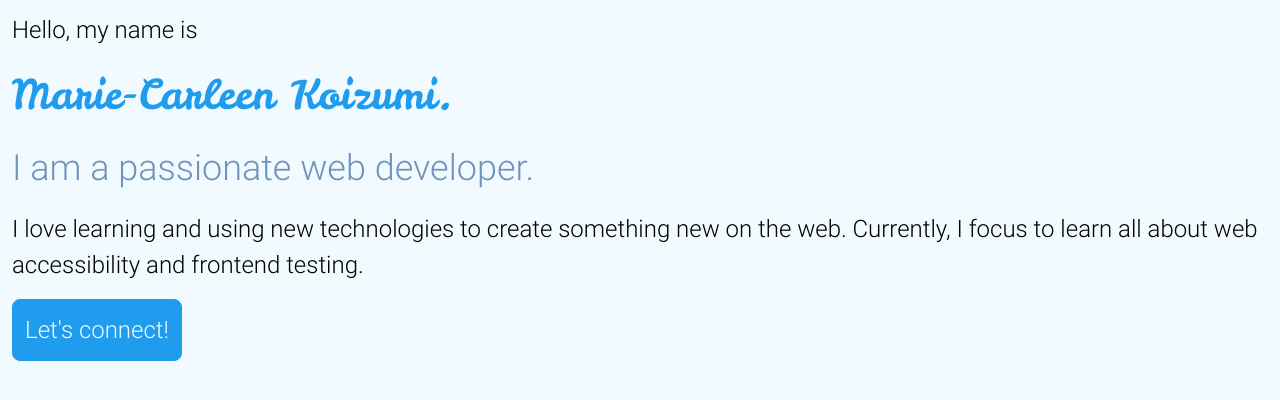
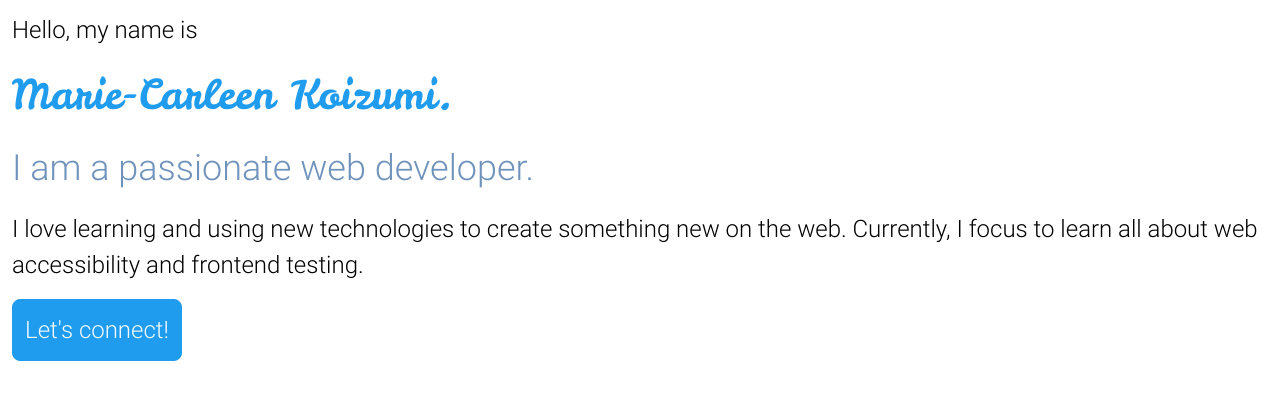
Before and after one commit to macfrei/portfolio, a React (Create React App) app: page / in a window 1280 px wide. Shown: the top 400 px of the page. Built offline with nearby package versions, Linux system fonts and the light colour scheme.

Commit message:
Add global styles

```diff
--- a/src/GlobalStyles.js
+++ b/src/GlobalStyles.js
@@ -62,6 +62,10 @@ export default createGlobalStyle`
 
     --font-primary: 'Leckerli One', cursive;
     --font-secondary: 'Roboto', sans-serif;
+
+    --primary-blue-shadow: -10px 0px 30px -15px var(--primary-blue);
+
+    --transition: all 0.25s cubic-bezier(0.645, 0.045, 0.355, 1);
 }
 
 body {
@@ -70,7 +74,6 @@ body {
     font-size: 1.5em;
     font-weight: 300;
     line-height: 1.5;
-    background-color: var(--light-primary);
 }
 
 button, input {
```
